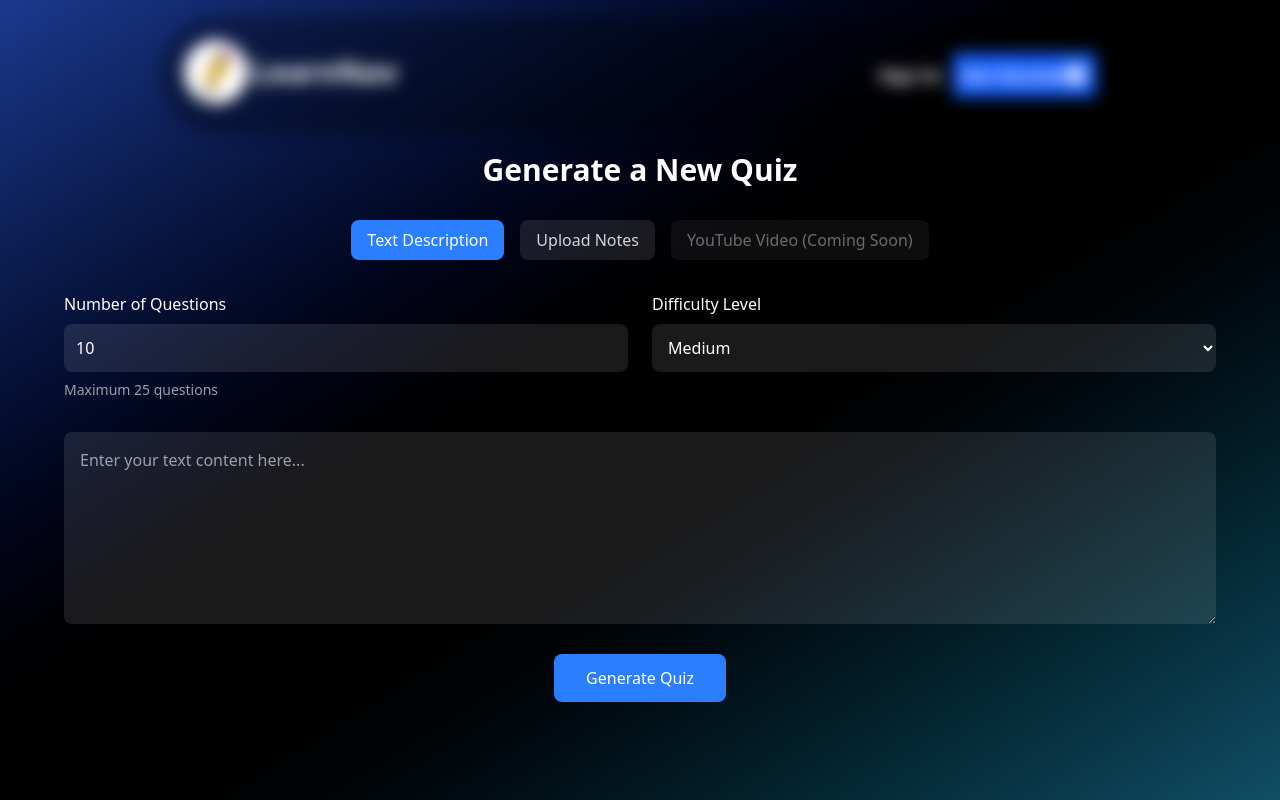
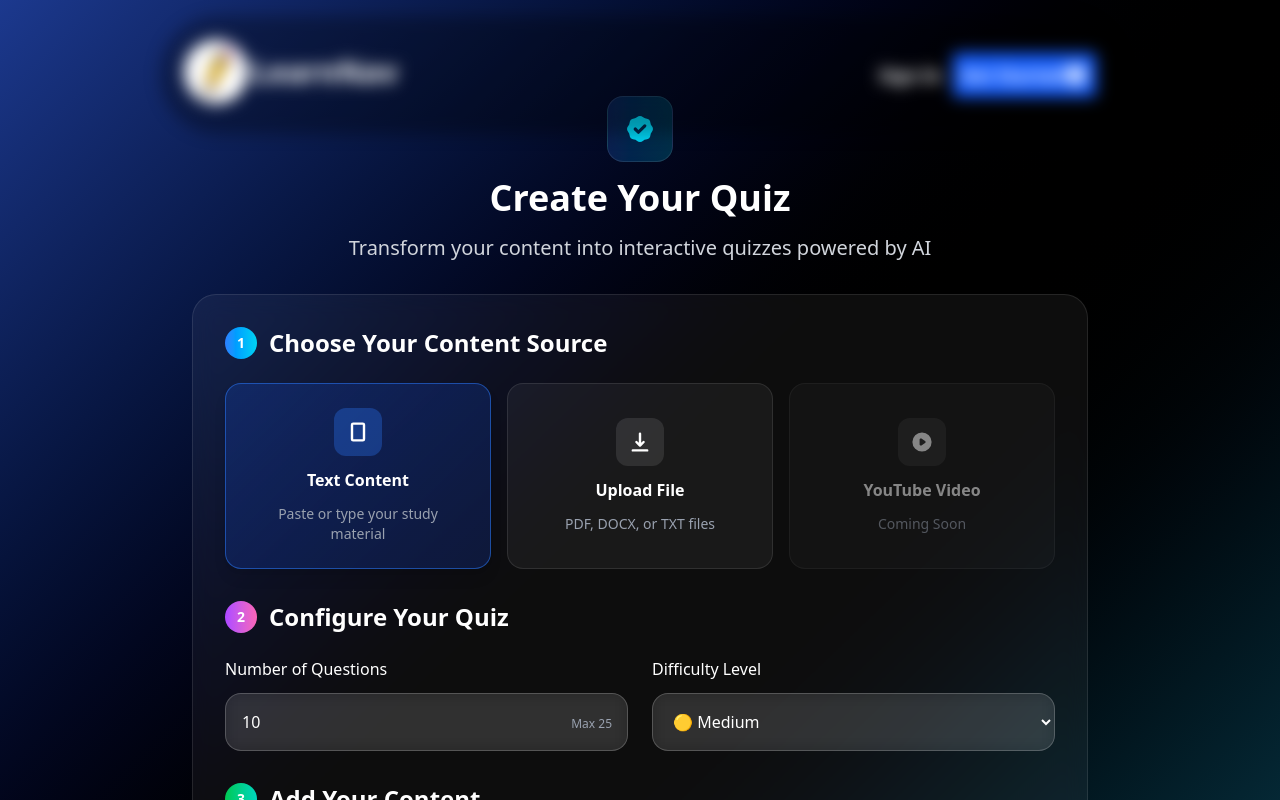
Before and after one commit to Netocodinghere/learningnav, a Next.js app: page /new/quiz in a window 1280 px wide. Shown: the top 800 px of the page. Built offline with nearby package versions, Linux system fonts and the light colour scheme; no server answers.

Commit message:
Redesign of the new quiz page

```diff
--- a/app/new/quiz/page.jsx
+++ b/app/new/quiz/page.jsx
@@ -15,8 +15,8 @@ export default function NewQuiz() {
   const [quizGenerated, setQuizGenerated] = useState(false);
   const [questions, setQuestions] = useState([]);
   const [error, setError] = useState('');
-  const [user,setUser]=useState(null)
-  const [metrics,setMetrics]=useState(null)
+  const [user, setUser] = useState(null);
+  const [metrics, setMetrics] = useState(null);
   useEffect(()=>{
 
     const fetchUser = async () => {
@@ -130,119 +130,210 @@ export default function NewQuiz() {
       <div className="h-screen overflow-y-auto pt-32">
         <QuizQuestions
           questions={questions}
-        title="Generated Quiz"/>
+          title="Generated Quiz"
+        />
       </div>
     );
   }
 
   return (
-    <div className="max-full mx-auto w-full lg:p-16 p-8 pt-38 lg:pt-38 h-screen overflow-y-auto space-y-8">
-      <h1 className="text-3xl font-bold text-white text-center">Generate a New Quiz</h1>
+    <div className="min-h-screen p-6 pt-24 bg-transparent">
+      <div className="max-w-4xl mx-auto space-y-8">
+        {/* Header Section */}
+        <div className="text-center space-y-4">
+          <div className="inline-flex p-4 bg-gradient-to-r from-blue-500/20 to-cyan-400/20 rounded-2xl backdrop-blur-sm border border-white/10">
+            <svg className="w-8 h-8 text-cyan-400" fill="currentColor" viewBox="0 0 20 20">
+              <path fillRule="evenodd" d="M6.267 3.455a3.066 3.066 0 001.745-.723 3.066 3.066 0 013.976 0 3.066 3.066 0 001.745.723 3.066 3.066 0 012.812 2.812c.051.643.304 1.254.723 1.745a3.066 3.066 0 010 3.976 3.066 3.066 0 00-.723 1.745 3.066 3.066 0 01-2.812 2.812 3.066 3.066 0 00-1.745.723 3.066 3.066 0 01-3.976 0 3.066 3.066 0 00-1.745-.723 3.066 3.066 0 01-2.812-2.812 3.066 3.066 0 00-.723-1.745 3.066 3.066 0 010-3.976 3.066 3.066 0 00.723-1.745 3.066 3.066 0 012.812-2.812zm7.44 5.252a1 1 0 00-1.414-1.414L9 10.586 7.707 9.293a1 1 0 00-1.414 1.414l2 2a1 1 0 001.414 0l4-4z" clipRule="evenodd" />
+            </svg>
+          </div>
+          <h1 className="text-4xl font-bold text-white">Create Your Quiz</h1>
+          <p className="text-xl text-gray-300 max-w-2xl mx-auto">
+            Transform your content into interactive quizzes powered by AI
+          </p>
+        </div>
 
+        {/* Error Message */}
         {error && (
-        <div className="bg-red-500/20 border border-red-500 text-red-400 px-4 py-3 rounded-lg">
-          {error}
+          <div className="bg-red-500/10 backdrop-blur-md border border-red-500/30 text-red-400 px-6 py-4 rounded-2xl">
+            <div className="flex items-center gap-3">
+              <svg className="w-5 h-5 flex-shrink-0" fill="currentColor" viewBox="0 0 20 20">
+                <path fillRule="evenodd" d="M10 18a8 8 0 100-16 8 8 0 000 16zM8.707 7.293a1 1 0 00-1.414 1.414L8.586 10l-1.293 1.293a1 1 0 101.414 1.414L10 11.414l1.293 1.293a1 1 0 001.414-1.414L11.414 10l1.293-1.293a1 1 0 00-1.414-1.414L10 8.586 8.707 7.293z" clipRule="evenodd" />
+              </svg>
+              <span>{error}</span>
+            </div>
           </div>
         )}
 
-      {/* Input Method Selection */}
-      <div className="flex justify-center space-x-4">
+        {/* Main Form Container */}
+        <div className="bg-white/5 backdrop-blur-md border border-white/10 rounded-3xl p-8 space-y-8">
+          {/* Step 1: Choose Input Method */}
+          <div className="space-y-6">
+            <div className="flex items-center gap-3">
+              <div className="w-8 h-8 bg-gradient-to-r from-blue-500 to-cyan-400 rounded-full flex items-center justify-center text-white font-bold text-sm">
+                1
+              </div>
+              <h2 className="text-2xl font-semibold text-white">Choose Your Content Source</h2>
+            </div>
+
+            <div className="grid grid-cols-1 md:grid-cols-3 gap-4">
               <button
                 onClick={() => setInputMethod('text')}
-          className={`px-4 py-2 rounded-lg transition-colors ${
+                className={`group p-6 rounded-2xl border transition-all duration-300 ${
                   inputMethod === 'text'
-              ? 'bg-blue-500 text-white'
-              : 'bg-white/10 text-gray-300 hover:bg-white/20'
+                    ? 'bg-gradient-to-br from-blue-600/20 to-blue-700/20 border-blue-500/50 shadow-lg'
+                    : 'bg-white/5 border-white/10 hover:bg-white/10 hover:border-white/20'
                 }`}
               >
-          Text Description
+                <div className="text-center space-y-3">
+                  <div className={`w-12 h-12 mx-auto rounded-xl flex items-center justify-center ${
+                    inputMethod === 'text' ? 'bg-blue-500/30' : 'bg-white/10'
+                  }`}>
+                    <svg className="w-6 h-6 text-white" fill="currentColor" viewBox="0 0 20 20">
+                      <path fillRule="evenodd" d="M4 4a2 2 0 012-2h8a2 2 0 012 2v12a2 2 0 01-2 2H6a2 2 0 01-2-2V4zm2 0v12h8V4H6z" clipRule="evenodd" />
+                    </svg>
+                  </div>
+                  <h3 className="font-semibold text-white">Text Content</h3>
+                  <p className="text-sm text-gray-400">Paste or type your study material</p>
+                </div>
               </button>
+
               <button
                 onClick={() => setInputMethod('file')}
-          className={`px-4 py-2 rounded-lg transition-colors ${
+                className={`group p-6 rounded-2xl border transition-all duration-300 ${
                   inputMethod === 'file'
-              ? 'bg-blue-500 text-white'
-              : 'bg-white/10 text-gray-300 hover:bg-white/20'
+                    ? 'bg-gradient-to-br from-blue-600/20 to-blue-700/20 border-blue-500/50 shadow-lg'
+                    : 'bg-white/5 border-white/10 hover:bg-white/10 hover:border-white/20'
                 }`}
               >
-          Upload Notes
+                <div className="text-center space-y-3">
+                  <div className={`w-12 h-12 mx-auto rounded-xl flex items-center justify-center ${
+                    inputMethod === 'file' ? 'bg-blue-500/30' : 'bg-white/10'
+                  }`}>
+                    <svg className="w-6 h-6 text-white" fill="currentColor" viewBox="0 0 20 20">
+                      <path fillRule="evenodd" d="M3 17a1 1 0 011-1h12a1 1 0 110 2H4a1 1 0 01-1-1zm3.293-7.707a1 1 0 011.414 0L9 10.586V3a1 1 0 112 0v7.586l1.293-1.293a1 1 0 111.414 1.414l-3 3a1 1 0 01-1.414 0l-3-3a1 1 0 010-1.414z" clipRule="evenodd" />
+                    </svg>
+                  </div>
+                  <h3 className="font-semibold text-white">Upload File</h3>
+                  <p className="text-sm text-gray-400">PDF, DOCX, or TXT files</p>
+                </div>
               </button>
+
               <button
                 onClick={() => setInputMethod('youtube')}
-          className={`px-4 py-2 rounded-lg transition-colors ${
-            inputMethod === 'youtube'
-              ? 'bg-blue-500 text-white'
-              : 'bg-white/10 text-gray-300 hover:bg-white/20'
-          } opacity-50 cursor-not-allowed`}
                 disabled
+                className="group p-6 rounded-2xl border bg-white/5 border-white/10 opacity-50 cursor-not-allowed"
               >
-          YouTube Video (Coming Soon)
+                <div className="text-center space-y-3">
+                  <div className="w-12 h-12 mx-auto rounded-xl flex items-center justify-center bg-white/10">
+                    <svg className="w-6 h-6 text-white" fill="currentColor" viewBox="0 0 20 20">
+                      <path fillRule="evenodd" d="M10 18a8 8 0 100-16 8 8 0 000 16zM9.555 7.168A1 1 0 008 8v4a1 1 0 001.555.832l3-2a1 1 0 000-1.664l-3-2z" clipRule="evenodd" />
+                    </svg>
+                  </div>
+                  <h3 className="font-semibold text-white">YouTube Video</h3>
+                  <p className="text-sm text-gray-400">Coming Soon</p>
+                </div>
               </button>
             </div>
+          </div>
 
-      {/* Quiz Configuration */}
+          {/* Step 2: Quiz Settings */}
+          <div className="space-y-6">
+            <div className="flex items-center gap-3">
+              <div className="w-8 h-8 bg-gradient-to-r from-purple-500 to-pink-400 rounded-full flex items-center justify-center text-white font-bold text-sm">
+                2
+              </div>
+              <h2 className="text-2xl font-semibold text-white">Configure Your Quiz</h2>
+            </div>
+
             <div className="grid grid-cols-1 md:grid-cols-2 gap-6">
-        {/* Number of Questions */}
-        <div className="space-y-2">
+              <div className="space-y-3">
                 <label className="block text-white font-medium">Number of Questions</label>
+                <div className="relative">
                   <input
                     type="number"
                     min="1"
                     max="25"
                     value={numQuestions}
                     onChange={(e) => setNumQuestions(Math.min(25, Math.max(1, parseInt(e.target.value) || 1)))}
-            className="w-full bg-white/10 text-white rounded-lg p-3 focus:outline-none focus:ring-2 focus:ring-blue-500"
+                    className="w-full bg-white/10 backdrop-blur-sm border border-white/20 text-white rounded-2xl p-4 focus:outline-none focus:ring-2 focus:ring-blue-500 focus:border-transparent"
                   />
-          <p className="text-gray-400 text-sm">Maximum 25 questions</p>
+                  <div className="absolute right-4 top-1/2 transform -translate-y-1/2">
+                    <span className="text-xs text-gray-400">Max 25</span>
+                  </div>
+                </div>
               </div>
 
-        {/* Difficulty Selector */}
-        <div className="space-y-2">
+              <div className="space-y-3">
                 <label className="block text-white font-medium">Difficulty Level</label>
                 <select
                   value={difficulty}
                   onChange={(e) => setDifficulty(e.target.value)}
-            className="w-full bg-white/10 text-white rounded-lg p-3 focus:outline-none focus:ring-2 focus:ring-blue-500"
+                  className="w-full bg-white/10 backdrop-blur-sm border border-white/20 text-white rounded-2xl p-4 focus:outline-none focus:ring-2 focus:ring-blue-500 focus:border-transparent"
                 >
-            <option value="easy" className="bg-gray-800">Easy</option>
-            <option value="medium" className="bg-gray-800">Medium</option>
-            <option value="hard" className="bg-gray-800">Hard</option>
+                  <option value="easy" className="bg-gray-800">🟢 Easy</option>
+                  <option value="medium" className="bg-gray-800">🟡 Medium</option>
+                  <option value="hard" className="bg-gray-800">🔴 Hard</option>
                 </select>
               </div>
             </div>
+          </div>
 
-      {/* Input Form */}
+          {/* Step 3: Content Input */}
+          <div className="space-y-6">
+            <div className="flex items-center gap-3">
+              <div className="w-8 h-8 bg-gradient-to-r from-green-500 to-teal-400 rounded-full flex items-center justify-center text-white font-bold text-sm">
+                3
+              </div>
+              <h2 className="text-2xl font-semibold text-white">Add Your Content</h2>
+            </div>
+
             <form onSubmit={handleSubmit} className="space-y-6">
               {inputMethod === 'text' && (
+                <div className="space-y-3">
+                  <label className="block text-white font-medium">Enter your study material</label>
                   <textarea
                     value={content}
                     onChange={(e) => setContent(e.target.value)}
-            placeholder="Enter your text content here..."
-            className="w-full h-48 bg-white/10 text-white rounded-lg p-4 focus:outline-none focus:ring-2 focus:ring-blue-500 placeholder-gray-400"
+                    placeholder="Paste your notes, textbook content, or any study material here..."
+                    className="w-full h-48 bg-white/10 backdrop-blur-sm border border-white/20 text-white rounded-2xl p-4 focus:outline-none focus:ring-2 focus:ring-blue-500 focus:border-transparent placeholder-gray-400 resize-none"
                     required
                   />
+                </div>
               )}
 
               {inputMethod === 'file' && (
-          <div className="flex items-center justify-center w-full">
-            <label className="w-full h-32 flex flex-col items-center justify-center px-4 py-6 bg-white/10 text-white rounded-lg tracking-wide cursor-pointer hover:bg-white/20 transition-colors">
-              <svg className="w-8 h-8" fill="currentColor" xmlns="http://www.w3.org/2000/svg" viewBox="0 0 20 20">
-                <path d="M16.88 9.1A4 4 0 0 1 16 17H5a5 5 0 0 1-1-9.9V7a3 3 0 0 1 4.52-2.59A4.98 4.98 0 0 1 17 8c0 .38-.04.74-.12 1.1zM11 11h3l-4-4-4 4h3v3h2v-3z" />
-              </svg>
-              <span className="mt-2 text-base">
-                {file ? file.name : 'Select a file'}
-              </span>
-              <span className="text-sm text-gray-400 mt-1">
-                PDF, DOCX, or TXT files only
-              </span>
+                <div className="space-y-3">
+                  <label className="block text-white font-medium">Upload your document</label>
+                  <div className="relative">
                     <input
                       type="file"
                       className="hidden"
+                      id="file-upload"
                       accept=".txt,.pdf,.doc,.docx"
                       onChange={(e) => setFile(e.target.files[0])}
                       required
                     />
+                    <label
+                      htmlFor="file-upload"
+                      className="group w-full h-40 flex flex-col items-center justify-center px-6 py-8 bg-white/10 backdrop-blur-sm border-2 border-dashed border-white/20 hover:border-white/40 text-white rounded-2xl cursor-pointer transition-all duration-300 hover:bg-white/15"
+                    >
+                      <div className="text-center space-y-4">
+                        <div className="w-16 h-16 mx-auto bg-white/10 rounded-2xl flex items-center justify-center group-hover:scale-110 transition-transform">
+                          <svg className="w-8 h-8 text-cyan-400" fill="currentColor" viewBox="0 0 20 20">
+                            <path fillRule="evenodd" d="M3 17a1 1 0 011-1h12a1 1 0 110 2H4a1 1 0 01-1-1zm3.293-7.707a1 1 0 011.414 0L9 10.586V3a1 1 0 112 0v7.586l1.293-1.293a1 1 0 111.414 1.414l-3 3a1 1 0 01-1.414 0l-3-3a1 1 0 010-1.414z" clipRule="evenodd" />
+                          </svg>
+                        </div>
+                        <div>
+                          <p className="text-lg font-medium">
+                            {file ? file.name : 'Click to upload or drag and drop'}
+                          </p>
+                          <p className="text-sm text-gray-400 mt-1">
+                            PDF, DOCX, or TXT files only
+                          </p>
+                        </div>
+                      </div>
                     </label>
+                  </div>
                 </div>
               )}
 
@@ -253,25 +344,46 @@ export default function NewQuiz() {
                     value={youtubeUrl}
                     onChange={(e) => setYoutubeUrl(e.target.value)}
                     placeholder="Enter YouTube video URL"
-              className="w-full bg-white/10 text-white rounded-lg p-4 focus:outline-none focus:ring-2 focus:ring-blue-500 placeholder-gray-400"
+                    className="w-full bg-white/10 backdrop-blur-sm border border-white/20 text-white rounded-2xl p-4 focus:outline-none focus:ring-2 focus:ring-blue-500 placeholder-gray-400"
                     disabled
                   />
-            <div className="absolute inset-0 bg-gray-500/50 rounded-lg flex items-center justify-center">
+                  <div className="absolute inset-0 bg-gray-500/50 rounded-2xl flex items-center justify-center backdrop-blur-sm">
                     <span className="text-white font-medium">Coming Soon</span>
                   </div>
                 </div>
               )}
 
-        <div className="w-full justify-center flex items-center">
+              {/* Generate Button */}
+              <div className="flex justify-center pt-6">
                 <button
                   type="submit"
                   disabled={isGenerating || inputMethod === 'youtube'}
-            className="px-8 py-3 bg-blue-500 text-white rounded-lg font-medium hover:bg-blue-600 transition-colors disabled:opacity-50 disabled:cursor-not-allowed"
+                  className="group relative px-12 py-4 bg-gradient-to-r from-blue-600 to-blue-700 hover:from-blue-700 hover:to-blue-800 text-white font-semibold rounded-2xl shadow-xl hover:shadow-2xl transition-all duration-300 transform hover:scale-105 disabled:opacity-50 disabled:cursor-not-allowed disabled:hover:scale-100"
                 >
-            {isGenerating ? 'Generating Quiz...' : 'Generate Quiz'}
+                  <div className="flex items-center gap-3">
+                    {isGenerating ? (
+                      <>
+                        <svg className="w-5 h-5 animate-spin" fill="none" viewBox="0 0 24 24">
+                          <circle className="opacity-25" cx="12" cy="12" r="10" stroke="currentColor" strokeWidth="4"></circle>
+                          <path className="opacity-75" fill="currentColor" d="M4 12a8 8 0 018-8V0C5.373 0 0 5.373 0 12h4zm2 5.291A7.962 7.962 0 014 12H0c0 3.042 1.135 5.824 3 7.938l3-2.647z"></path>
+                        </svg>
+                        <span>Generating Quiz...</span>
+                      </>
+                    ) : (
+                      <>
+                        <svg className="w-5 h-5 group-hover:rotate-12 transition-transform" fill="currentColor" viewBox="0 0 20 20">
+                          <path fillRule="evenodd" d="M11.3 1.046A1 1 0 0112 2v5h4a1 1 0 01.82 1.573l-7 10A1 1 0 018 18v-5H4a1 1 0 01-.82-1.573l7-10a1 1 0 011.12-.38z" clipRule="evenodd" />
+                        </svg>
+                        <span>Generate Quiz</span>
+                      </>
+                    )}
+                  </div>
                 </button>
               </div>
             </form>
           </div>
+        </div>
+      </div>
+    </div>
   );
 }
```
Lines whose indentation alone changed are shown as unchanged.
